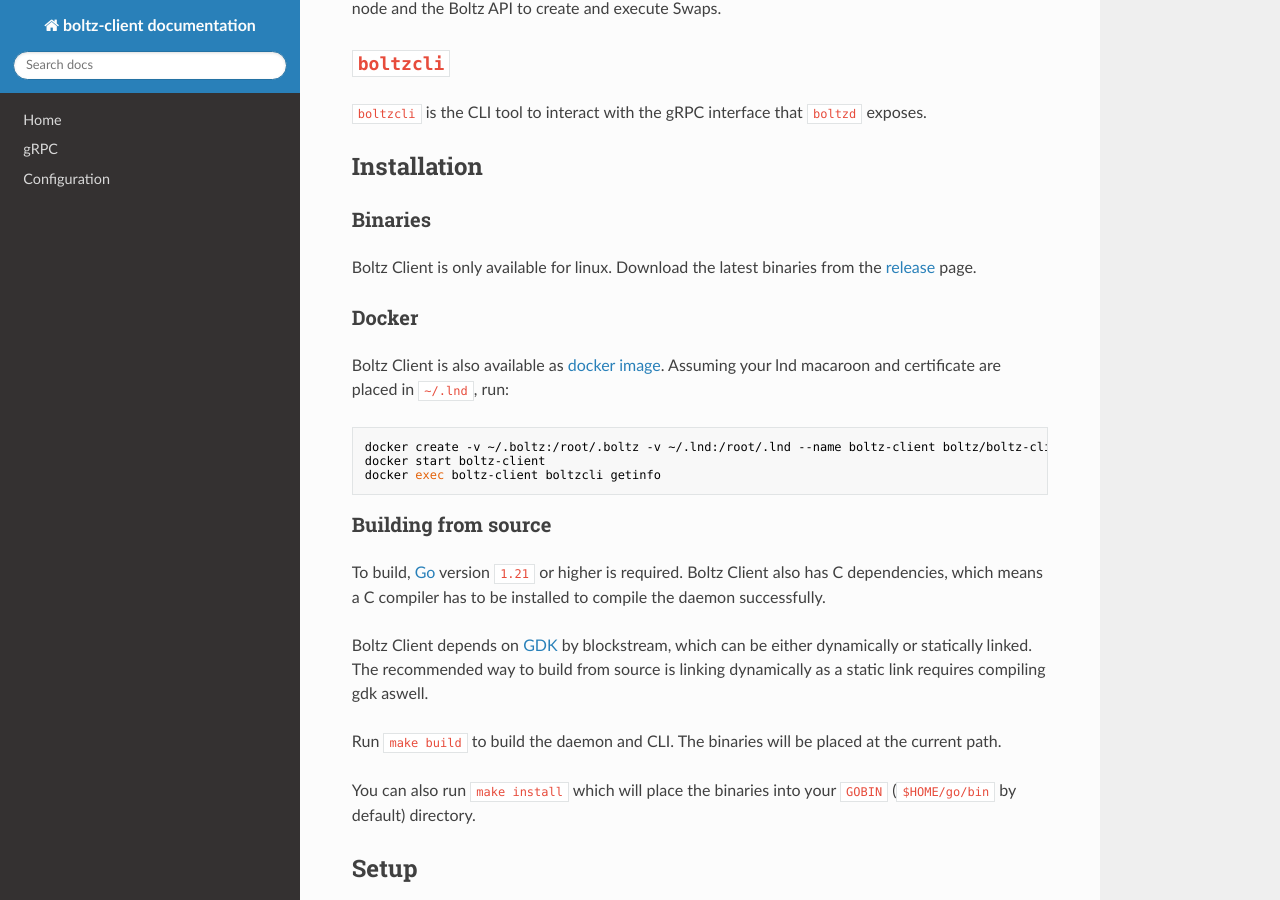
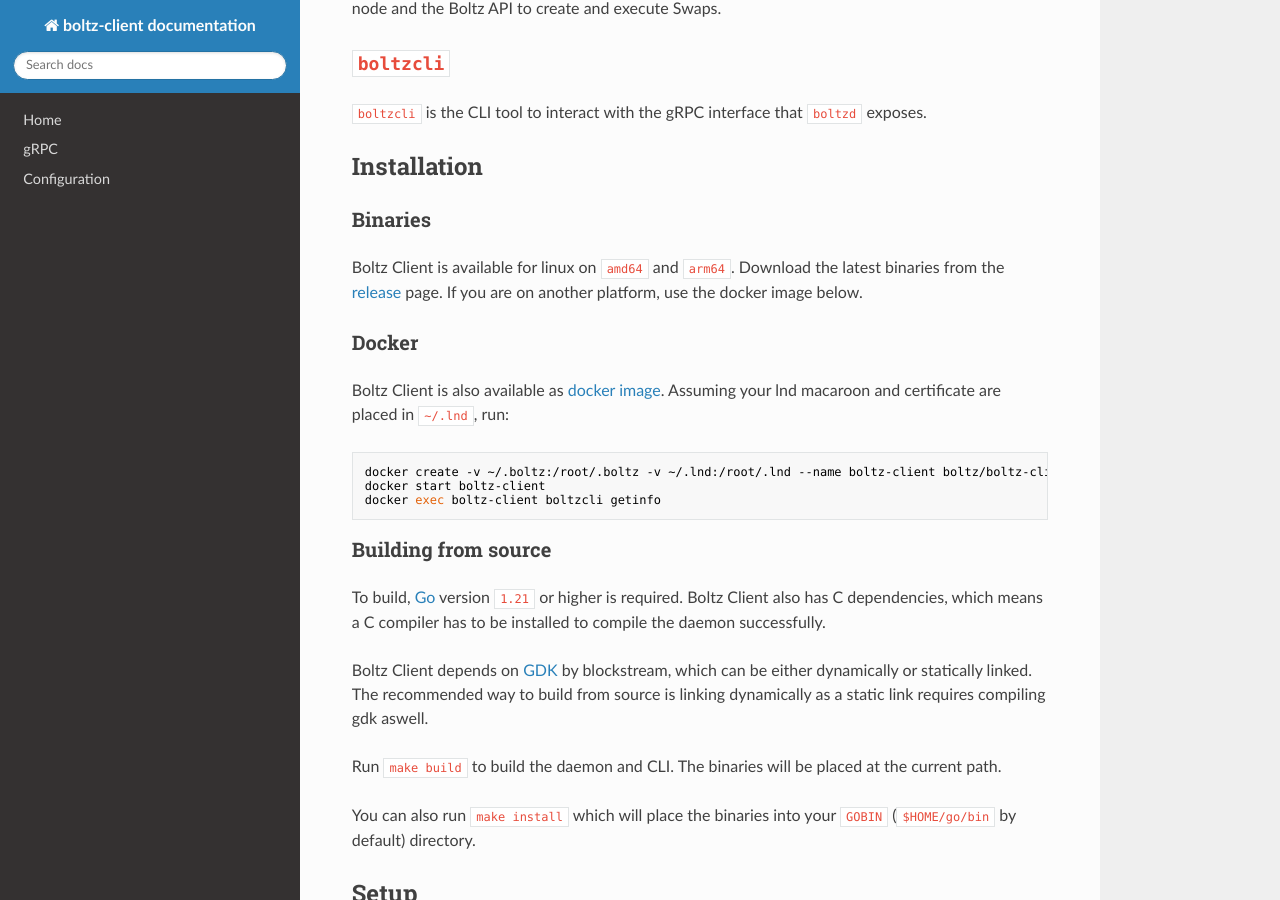
Before and after one commit to BoltzExchange/boltz-client, an MkDocs documentation site: the page built from docs/README.md, in a window 1280 px wide and 900 px high, scrolled down 559 px. Built offline with MkDocs 1.6.1, drawn with Linux system fonts in a browser that asks for light colours; nearby versions of some CDN libraries.

Commit message:
docs: rephrase "only on linux"

```diff
--- a/docs/README.md
+++ b/docs/README.md
@@ -29,7 +29,7 @@ It consists of two main components:
 
 ### Binaries
 
-Boltz Client is only available for linux. Download the latest binaries from the [release](https://github.com/BoltzExchange/boltz-client/releases) page.
+Boltz Client is available for linux on `amd64` and `arm64`. Download the latest binaries from the [release](https://github.com/BoltzExchange/boltz-client/releases) page. If you are on another platform, use the docker image below.
 
 ### Docker
 
```
